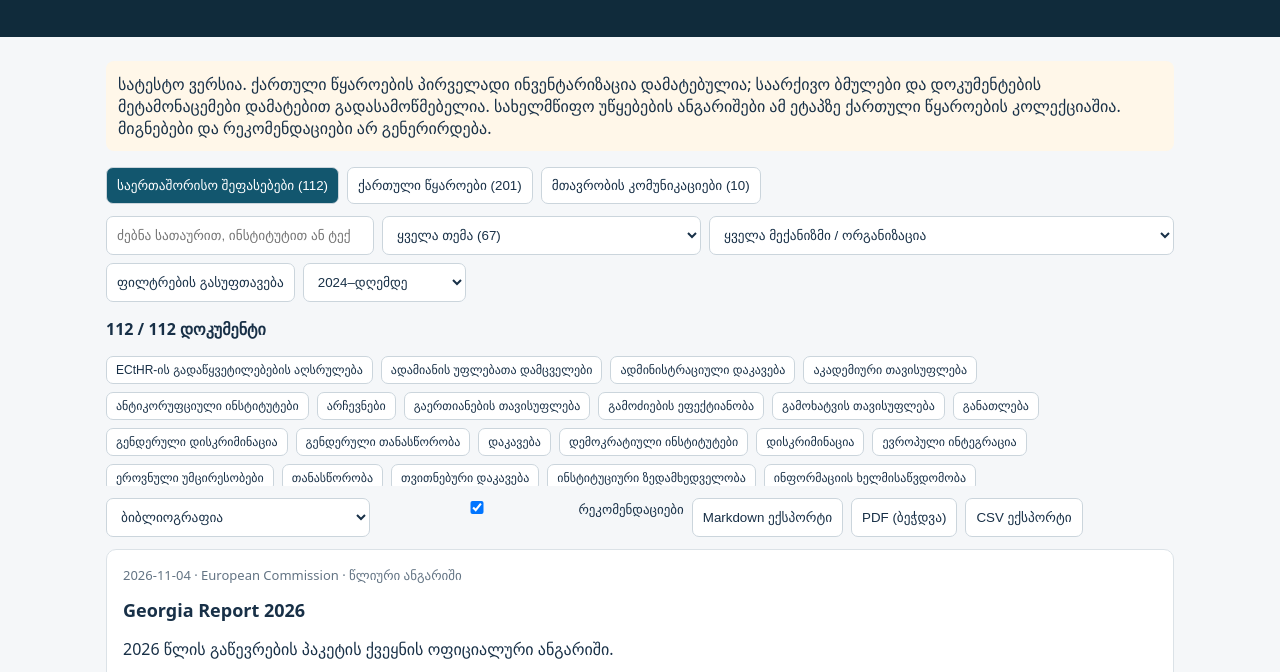
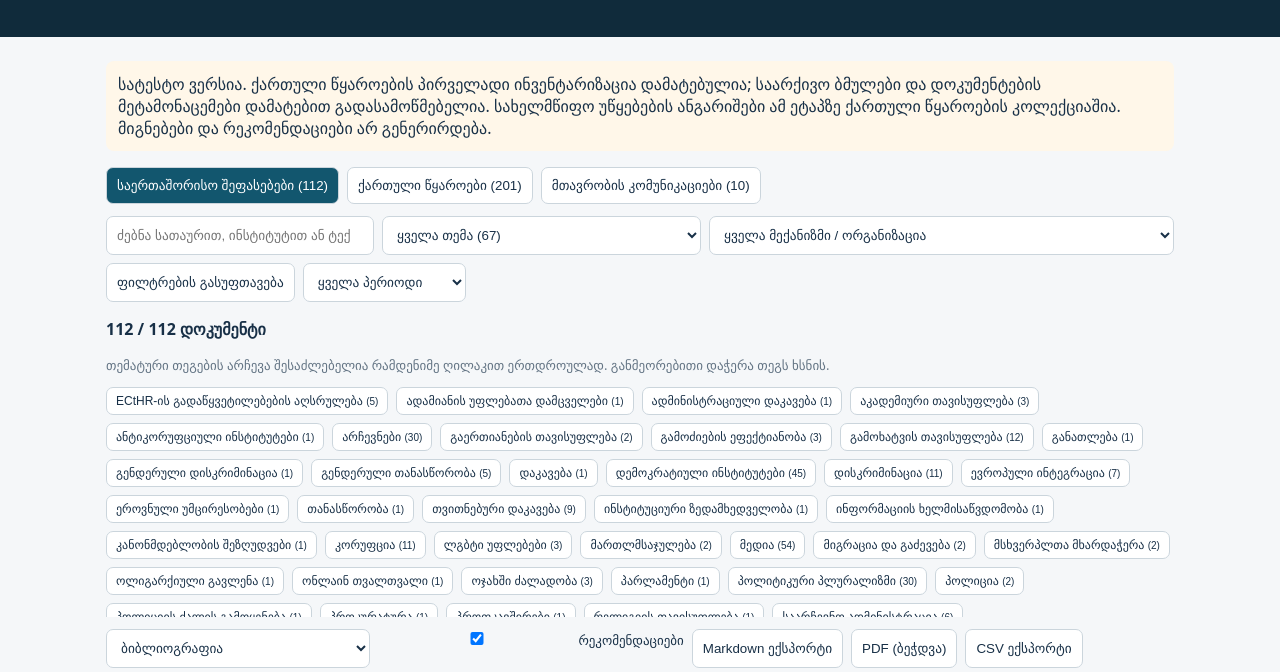
Before and after one commit to khrekhviashvili-11/georgia-democracy-catalogue, a plain HTML site: page vol2/index.html in a window 1280 px wide. Shown: the part 117-789 px from the top of the page. Drawn offline with Linux system fonts and the light colour scheme.

Commit message:
Repair Vol 2 tag search: multi-tag selection, clear state, counts and all-period default

```diff
--- a/vol2/index.html
+++ b/vol2/index.html
@@ -2,29 +2,29 @@
 <html lang="ka"><head><meta charset="utf-8"><meta name="viewport" content="width=device-width,initial-scale=1">
 <title>საქართველოს დემოკრატიის კატალოგი — Vol. 2</title>
 <style>
-:root{font-family:system-ui,sans-serif;color:#183047;background:#f5f7f9}*{box-sizing:border-box}body{margin:0}header{background:#102b3b;color:white;padding:24px max(20px,calc((100vw - 1100px)/2))}header p{color:#cbdbe2}main{max-width:1100px;margin:24px auto;padding:0 16px}nav,.filters,.actions{display:flex;gap:8px;flex-wrap:wrap;margin:12px 0}button,select,input{padding:10px;border:1px solid #cbd5dc;border-radius:7px;background:white;color:#183047}button{cursor:pointer}button[aria-pressed=true]{background:#12566e;color:white}.tagButton{font-size:12px;padding:6px 9px}.tagButton[aria-pressed=true]{background:#12566e;color:#fff}#tagbar{max-height:130px;overflow:auto}input{flex:1;min-width:190px}.card{background:white;border:1px solid #dbe2e7;border-radius:10px;padding:16px;margin:12px 0}.meta,.muted{color:#637484;font-size:13px}.tags{font-size:12px;color:#12566e}.empty{padding:25px;background:white;border-radius:10px}a{color:#12566e}label{font-size:13px}h1{font-size:25px}h2{font-size:18px}.notice{background:#fff7e9;padding:12px;border-radius:8px}#count{font-weight:700}@media print{header,nav,.filters,.actions,.notice{display:none!important}main{max-width:none}.card{break-inside:avoid;border:0;border-bottom:1px solid #ccc}body{background:white}}
+:root{font-family:system-ui,sans-serif;color:#183047;background:#f5f7f9}*{box-sizing:border-box}body{margin:0}header{background:#102b3b;color:white;padding:24px max(20px,calc((100vw - 1100px)/2))}header p{color:#cbdbe2}main{max-width:1100px;margin:24px auto;padding:0 16px}nav,.filters,.actions{display:flex;gap:8px;flex-wrap:wrap;margin:12px 0}button,select,input{padding:10px;border:1px solid #cbd5dc;border-radius:7px;background:white;color:#183047}button{cursor:pointer}button[aria-pressed=true]{background:#12566e;color:white}.tagButton{font-size:12px;padding:6px 9px}.tagButton[aria-pressed=true]{background:#12566e;color:#fff}#tagbar{max-height:230px;overflow:auto;align-content:flex-start}input{flex:1;min-width:190px}.card{background:white;border:1px solid #dbe2e7;border-radius:10px;padding:16px;margin:12px 0}.meta,.muted{color:#637484;font-size:13px}.tags{font-size:12px;color:#12566e}.empty{padding:25px;background:white;border-radius:10px}a{color:#12566e}label{font-size:13px}h1{font-size:25px}h2{font-size:18px}.notice{background:#fff7e9;padding:12px;border-radius:8px}#count{font-weight:700}@media print{header,nav,.filters,.actions,.notice{display:none!important}main{max-width:none}.card{break-inside:avoid;border:0;border-bottom:1px solid #ccc}body{background:white}}
 </style></head><body>
 <header><h1>კვლევითი ბიბლიოთეკა</h1><p>Vol. 2 · ალტერნატიული კვლევითი კატალოგი</p></header>
 <main>
 <p class="notice">სატესტო ვერსია. ქართული წყაროების პირველადი ინვენტარიზაცია დამატებულია; საარქივო ბმულები და დოკუმენტების მეტამონაცემები დამატებით გადასამოწმებელია. სახელმწიფო უწყებების ანგარიშები ამ ეტაპზე ქართული წყაროების კოლექციაშია. მიგნებები და რეკომენდაციები არ გენერირდება.</p>
 <nav id="tabs" aria-label="კოლექციები"></nav>
-<div class="filters"><input id="search" type="search" placeholder="ძებნა სათაურით, ინსტიტუტით ან ტექსტით" aria-label="ძიება"><select id="topic" aria-label="თემა"><option value="">ყველა თემა</option></select><select id="mechanism" aria-label="მექანიზმი"><option value="">ყველა მექანიზმი</option></select><button id="clearFilters" type="button">ფილტრების გასუფთავება</button><select id="period" aria-label="პერიოდი"><option value="current">2024–დღემდე</option><option value="baseline">2020–2023 baseline</option><option value="all">ყველა პერიოდი</option></select></div>
-<p><span id="count">იტვირთება…</span> <span id="diagnostic" class="muted"></span></p><div id="tagbar" class="filters" aria-label="თემატური თეგები"></div>
+<div class="filters"><input id="search" type="search" placeholder="ძებნა სათაურით, ინსტიტუტით ან ტექსტით" aria-label="ძიება"><select id="topic" aria-label="თემა"><option value="">ყველა თემა</option></select><select id="mechanism" aria-label="მექანიზმი"><option value="">ყველა მექანიზმი</option></select><button id="clearFilters" type="button">ფილტრების გასუფთავება</button><select id="period" aria-label="პერიოდი"><option value="all">ყველა პერიოდი</option><option value="current">2024–დღემდე</option><option value="baseline">2020–2023 baseline</option></select></div>
+<p><span id="count">იტვირთება…</span> <span id="diagnostic" class="muted"></span></p><p class="muted">თემატური თეგების არჩევა შესაძლებელია რამდენიმე ღილაკით ერთდროულად. განმეორებითი დაჭერა თეგს ხსნის.</p><div id="tagbar" class="filters" aria-label="თემატური თეგები"></div>
 <div class="actions"><select id="exportMode" aria-label="ექსპორტის ტიპი"><option value="bibliography">ბიბლიოგრაფია</option><option value="findings">ძირითადი მიგნებები</option><option value="research">გაფართოებული კვლევითი პაკეტი</option></select><label><input type="checkbox" id="recommendations" checked> რეკომენდაციები</label><button id="markdown">Markdown ექსპორტი</button><button id="print">PDF (ბეჭდვა)</button><button id="csv">CSV ექსპორტი</button></div>
 <div id="results" aria-live="polite"></div>
 </main><script>
 (()=>{'use strict';
 const $=id=>document.getElementById(id);
 const collections=[{id:'international',label:'საერთაშორისო შეფასებები',file:'../catalogue.json'},{id:'georgian',label:'ქართული წყაროები',file:'georgian.json'},{id:'government',label:'მთავრობის კომუნიკაციები',file:'government.json'}];
-let active='international',records=[],visible=[],loadErrors={};
+let active='international',records=[],visible=[],loadErrors={},selectedTags=new Set();
 const escapeHTML=s=>String(s??'').replace(/[&<>"']/g,c=>({'&':'&amp;','<':'&lt;','>':'&gt;','"':'&quot;',"'":'&#39;'}[c]));
 const year=d=>{const m=String(d||'').match(/(20\d{2})/);return m?Number(m[1]):0};
 const normalize=d=>({...d,topics:Array.isArray(d.topics)?d.topics:[],findings:Array.isArray(d.findings)?d.findings:[],recommendations:Array.isArray(d.recommendations)?d.recommendations:[],collection:d.collection||'international'});
-function tabs(){$('tabs').innerHTML=collections.map(c=>'<button data-tab="'+c.id+'" aria-pressed="'+(c.id===active)+'">'+c.label+' ('+records.filter(d=>d.collection===c.id).length+')</button>').join('');$('tabs').querySelectorAll('button').forEach(b=>b.onclick=()=>{active=b.dataset.tab;$('topic').value='';$('mechanism').value='';tabs();populateFilters();render()})}
+function tabs(){$('tabs').innerHTML=collections.map(c=>'<button data-tab="'+c.id+'" aria-pressed="'+(c.id===active)+'">'+c.label+' ('+records.filter(d=>d.collection===c.id).length+')</button>').join('');$('tabs').querySelectorAll('button').forEach(b=>b.onclick=()=>{active=b.dataset.tab;selectedTags.clear();$('topic').value='';$('mechanism').value='';tabs();populateFilters();render()})}
 async function load(){const data=await Promise.all(collections.map(async c=>{try{const paths=[c.file,c.id==='international'?'/georgia-democracy-catalogue/catalogue.json':c.file];let last;for(const path of [...new Set(paths)]){try{const r=await fetch(path,{cache:'no-store'});if(!r.ok)throw Error('HTTP '+r.status+' '+path);const j=await r.json();if(!Array.isArray(j))throw Error('JSON array expected');return j.map(d=>normalize({...d,collection:c.id}))}catch(e){last=e}}throw last}catch(e){loadErrors[c.id]=String(e);return []}}));records=data.flat();tabs();populateFilters();render()}
-function populateFilters(){const current=records.filter(d=>d.collection===active);const topics=[...new Set(current.flatMap(d=>d.topics))].sort((a,b)=>a.localeCompare(b,'ka'));$('topic').innerHTML='<option value="">ყველა თემა ('+topics.length+')</option>'+topics.map(t=>'<option value="'+escapeHTML(t)+'">'+escapeHTML(t)+'</option>').join('');const mechanisms=[...new Set(current.map(d=>d.mechanism||d.institution||'').filter(Boolean))].sort((a,b)=>a.localeCompare(b,'ka'));$('mechanism').innerHTML='<option value="">ყველა მექანიზმი / ორგანიზაცია</option>'+mechanisms.map(t=>'<option value="'+escapeHTML(t)+'">'+escapeHTML(t)+'</option>').join('');$('tagbar').innerHTML=topics.map(t=>'<button type="button" class="tagButton" data-topic="'+escapeHTML(t)+'" aria-pressed="false">'+escapeHTML(t)+'</button>').join('');$('tagbar').querySelectorAll('button').forEach(b=>b.onclick=()=>{$('topic').value=$('topic').value===b.dataset.topic?'':b.dataset.topic;render()})}
-function filter(){const q=$('search').value.toLocaleLowerCase().trim(),t=$('topic').value,m=$('mechanism').value,p=$('period').value;return records.filter(d=>d.collection===active&&(p==='all'||(p==='baseline'?year(d.date)>0&&year(d.date)<2024:year(d.date)>=2024||year(d.date)===0))&&(!t||d.topics.includes(t))&&(!m||(d.mechanism||d.institution||'')===m)&&(!q||[d.title,d.institution,d.mechanism,d.type,d.summary,d.document_ref,d.case_group,...d.topics].join(' ').toLocaleLowerCase().includes(q))).sort((a,b)=>String(b.date).localeCompare(String(a.date)))}
-function render(){visible=filter();const total=records.filter(d=>d.collection===active).length;$('count').textContent=visible.length+' / '+total+' დოკუმენტი';$('diagnostic').textContent=loadErrors[active]?'ჩატვირთვის შეცდომა: '+loadErrors[active]:(total===0?'ამ კოლექციაში ჩანაწერები ვერ ჩაიტვირთა':'');$('tagbar').querySelectorAll('button').forEach(b=>b.setAttribute('aria-pressed',String(b.dataset.topic===$('topic').value&&!!$('topic').value)));$('results').innerHTML=visible.length?visible.map(d=>'<article class="card"><div class="meta">'+escapeHTML(d.date)+' · '+escapeHTML(d.institution)+' · '+escapeHTML(d.type)+'</div><h2>'+escapeHTML(d.title)+'</h2><p>'+escapeHTML(d.summary||'აღწერა არ არის დამატებული')+'</p><p class="tags">'+d.topics.map(escapeHTML).join(' · ')+'</p>'+(d.document_status?'<p class="muted"><strong>დოკუმენტის სტატუსი:</strong> '+escapeHTML(d.document_status)+'</p>':'')+'<p><a href="'+safeURL(d.url)+'" target="_blank" rel="noopener noreferrer">წყაროს ბმული</a></p>'+(d.source_link_status?'<p class="muted">ბმულის სტატუსი: '+escapeHTML(d.source_link_status)+'</p>':'')+'<div class="muted">მიგნებები: '+(d.findings.length?'შენახულია':'ჯერ არ არის სტრუქტურირებული')+'</div></article>').join(''):'<p class="empty">ამ ფილტრებით ჩანაწერები არ მოიძებნა.</p>'}
+function populateFilters(){const current=records.filter(d=>d.collection===active);const topics=[...new Set(current.flatMap(d=>d.topics.map(t=>String(t).trim()).filter(Boolean)))].sort((a,b)=>a.localeCompare(b,'ka'));$('topic').innerHTML='<option value="">ყველა თემა ('+topics.length+')</option>'+topics.map(t=>'<option value="'+escapeHTML(t)+'">'+escapeHTML(t)+'</option>').join('');const mechanisms=[...new Set(current.map(d=>d.mechanism||d.institution||'').filter(Boolean))].sort((a,b)=>a.localeCompare(b,'ka'));$('mechanism').innerHTML='<option value="">ყველა მექანიზმი / ორგანიზაცია</option>'+mechanisms.map(t=>'<option value="'+escapeHTML(t)+'">'+escapeHTML(t)+'</option>').join('');$('tagbar').innerHTML=topics.map(t=>'<button type="button" class="tagButton" data-topic="'+escapeHTML(t)+'" aria-pressed="false">'+escapeHTML(t)+' <small>('+current.filter(d=>d.topics.includes(t)).length+')</small></button>').join('');$('tagbar').querySelectorAll('button').forEach(b=>b.onclick=()=>{const t=b.dataset.topic;if(selectedTags.has(t))selectedTags.delete(t);else selectedTags.add(t);$('topic').value='';render()})}
+function filter(){const q=$('search').value.toLocaleLowerCase().trim(),t=$('topic').value,m=$('mechanism').value,p=$('period').value;return records.filter(d=>d.collection===active&&(p==='all'||(p==='baseline'?year(d.date)>0&&year(d.date)<2024:year(d.date)>=2024||year(d.date)===0))&&(!t||d.topics.includes(t))&&([...selectedTags].every(tag=>d.topics.includes(tag)))&&(!m||(d.mechanism||d.institution||'')===m)&&(!q||[d.title,d.institution,d.mechanism,d.type,d.summary,d.document_ref,d.case_group,...d.topics].join(' ').toLocaleLowerCase().includes(q))).sort((a,b)=>String(b.date).localeCompare(String(a.date)))}
+function render(){visible=filter();const total=records.filter(d=>d.collection===active).length;$('count').textContent=visible.length+' / '+total+' დოკუმენტი';$('diagnostic').textContent=loadErrors[active]?'ჩატვირთვის შეცდომა: '+loadErrors[active]:(total===0?'ამ კოლექციაში ჩანაწერები ვერ ჩაიტვირთა':'');$('tagbar').querySelectorAll('button').forEach(b=>b.setAttribute('aria-pressed',String(selectedTags.has(b.dataset.topic))));$('results').innerHTML=visible.length?visible.map(d=>'<article class="card"><div class="meta">'+escapeHTML(d.date)+' · '+escapeHTML(d.institution)+' · '+escapeHTML(d.type)+'</div><h2>'+escapeHTML(d.title)+'</h2><p>'+escapeHTML(d.summary||'აღწერა არ არის დამატებული')+'</p><p class="tags">'+d.topics.map(escapeHTML).join(' · ')+'</p>'+(d.document_status?'<p class="muted"><strong>დოკუმენტის სტატუსი:</strong> '+escapeHTML(d.document_status)+'</p>':'')+'<p><a href="'+safeURL(d.url)+'" target="_blank" rel="noopener noreferrer">წყაროს ბმული</a></p>'+(d.source_link_status?'<p class="muted">ბმულის სტატუსი: '+escapeHTML(d.source_link_status)+'</p>':'')+'<div class="muted">მიგნებები: '+(d.findings.length?'შენახულია':'ჯერ არ არის სტრუქტურირებული')+'</div></article>').join(''):'<p class="empty">ამ ფილტრებით ჩანაწერები არ მოიძებნა.</p>'}
 function safeURL(u){try{const x=new URL(u);return ['https:','http:'].includes(x.protocol)?escapeHTML(x.href):'#'}catch{return '#'}}
 function detail(d,mode,recs){let out='## '+d.title+'\n\n'+[d.institution,d.date,d.type].filter(Boolean).join(' | ')+'\n\n'+(d.url||'')+'\n\n';if(mode!=='bibliography'){out+='**აღწერა:** '+(d.summary||'არ არის დამატებული')+'\n\n**Key findings / ძირითადი მიგნებები:**\n'+(d.findings.length?d.findings.map(x=>'- '+x).join('\n'):'მიგნებები ჯერ არ არის გადამოწმებული და სტრუქტურირებული.')+'\n\n';if(recs)out+='**რეკომენდაციები:**\n'+(d.recommendations.length?d.recommendations.map(x=>'- '+x).join('\n'):'სტრუქტურირებული რეკომენდაციები არ არის დამატებული.')+'\n\n';if(mode==='research')out+='**თემები:** '+d.topics.join(', ')+'\n\n**შეფასების პერიოდი:** '+(d.period||'არ არის მითითებული')+'\n\n'}return out}
 function markdown(){const mode=$('exportMode').value,recs=$('recommendations').checked;return '# საქართველოს დემოკრატიის კვლევითი ექსპორტი\n\nკოლექცია: '+collections.find(c=>c.id===active).label+'\nჩანაწერები: '+visible.length+'\n\n'+visible.map(d=>detail(d,mode,recs)).join('\n---\n\n')}
@@ -32,6 +32,6 @@ function download(content,name,type){const blob=new Blob(['\ufeff',content],{typ
 $('markdown').onclick=()=>download(markdown(),'research-export.md','text/markdown;charset=utf-8');
 $('csv').onclick=()=>{const fields=['id','date','institution','title','type','topics','url','summary','period'];const quote=x=>'"'+String(x??'').replace(/"/g,'""')+'"';download([fields.join(','),...visible.map(d=>fields.map(k=>quote(Array.isArray(d[k])?d[k].join('; '):d[k])).join(','))].join('\r\n'),'research-export.csv','text/csv;charset=utf-8')};
 $('print').onclick=()=>{const w=window.open('','_blank');if(!w){alert('დაუშვი pop-up ბეჭდვისთვის');return}const content=markdown().split('\n').map(x=>escapeHTML(x)).join('<br>');w.document.write('<!doctype html><html lang="ka"><meta charset="utf-8"><title>Research Export</title><style>body{font:13px/1.6 system-ui;max-width:850px;margin:35px auto;overflow-wrap:anywhere}</style><body>'+content+'</body></html>');w.document.close();w.focus();w.print()};
-$('clearFilters').onclick=()=>{$('search').value='';$('topic').value='';$('mechanism').value='';$('period').value='all';render()};['search','topic','period','mechanism'].forEach(id=>$(id).addEventListener(id==='search'?'input':'change',render));load().catch(e=>{$('count').textContent='ჩატვირთვის შეცდომა';console.error(e)});
+$('clearFilters').onclick=()=>{$('search').value='';$('topic').value='';selectedTags.clear();$('mechanism').value='';$('period').value='all';render()};['search','topic','period','mechanism'].forEach(id=>$(id).addEventListener(id==='search'?'input':'change',()=>{if(id==='topic')selectedTags.clear();render()}));load().catch(e=>{$('count').textContent='ჩატვირთვის შეცდომა';console.error(e)});
 })();
 </script></body></html>
```
